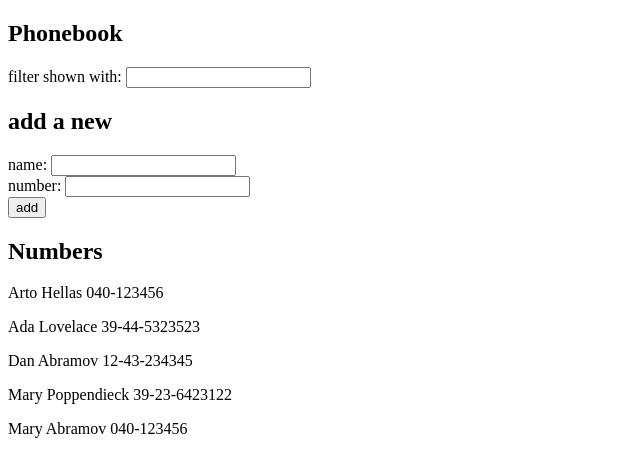
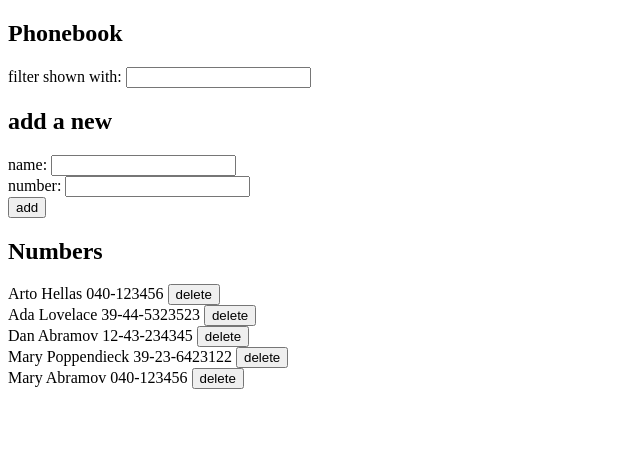
Before and after one commit to jm-jesusm/fullstackopen, a React (Create React App) app in the folder part3/agenda/: page / in a window 1280 px wide. Shown: the top 474 px of the page, without its empty margins (0-640 px from the left). Built offline with nearby package versions, Linux system fonts and the light colour scheme; data requests are answered from the project's data file.

Commit message:
agenda step 10

```diff
--- a/part3/agenda/src/App.js
+++ b/part3/agenda/src/App.js
@@ -27,7 +27,7 @@ const App = () => {
 
       <h2>Numbers</h2>
 
-      <People people={people} filter={filter} />
+      <People people={people} filter={filter} setPeople={setPeople} />
     </div>
   )
 }
--- a/part3/agenda/src/components/People.js
+++ b/part3/agenda/src/components/People.js
@@ -1,13 +1,27 @@
 import React from 'react'
+import peopleService from '../services/people'
 
-const People = ({people, filter}) => {
+const People = ({people, filter, setPeople}) => {
 
 	const filteredPeople = people.filter(({name}) => !filter || name.match(new RegExp(filter, 'i')))
 
+	const handleClick = id => () => {
+		peopleService
+			.deleteById(id)
+			.then(() => {
+				setPeople(prevPeople => prevPeople.filter(person => person.id !== id))
+			})
+	}
+
   return (
     <div>
-			{filteredPeople.map(({name, number}) => (
-				<p key={name}>{name} {number}</p>)
+			{filteredPeople.map(({name, number, id}) =>
+				(
+					<div key={name}>
+						<span>{name} {number} </span>
+						<button onClick={handleClick(id)}>delete</button>
+					</div>
+				)
 			)}
 		</div>
   )
--- a/part3/agenda/src/components/PersonForm.js
+++ b/part3/agenda/src/components/PersonForm.js
@@ -8,8 +8,18 @@ const PersonForm = ({people, setPeople}) => {
   const handleSubmit = event => {
     event.preventDefault()
 
-    if(people.some(person => person.name === newName))
-      return alert(`${newName} is already added to phonebook`)
+    if(people.some(person => person.name === newName)) {
+      if(!window.confirm(`${newName} is already added to phonebook, replace the old number with a new one?`))
+        return false
+
+      const [foundPerson] = people.filter(person => person.name === newName)
+
+      return peopleService
+        .update({...foundPerson, number: newNumber})
+        .then(person => {
+          setPeople((prevPeople) => prevPeople.map(prevPerson => prevPerson.id === person.id ? person : prevPerson))
+        })
+    }
 
     const newPerson = {name : newName, number: newNumber}
 
--- a/part3/agenda/src/services/people.js
+++ b/part3/agenda/src/services/people.js
@@ -11,4 +11,14 @@ const create = newPerson => {
   return request.then(response => response.data)
 }
 
-export default { getAll, create }
+const deleteById = id => {
+  const request = axios.delete(`${baseURL}/${id}`)
+  return request.then()
+}
+
+const update = person => {
+  const request = axios.put(`${baseURL}/${person.id}`, {name: person.name, number: person.number})
+  return request.then(response => response.data)
+}
+
+export default { getAll, create, deleteById, update }
```
